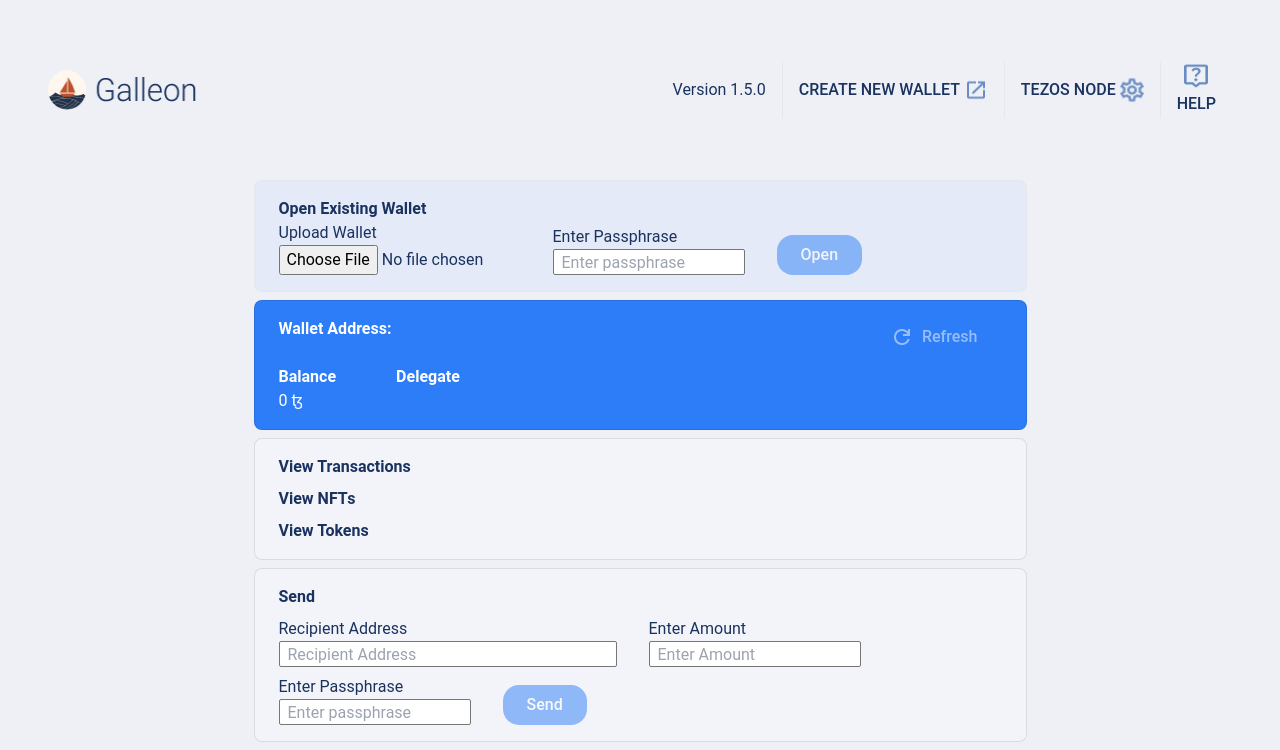
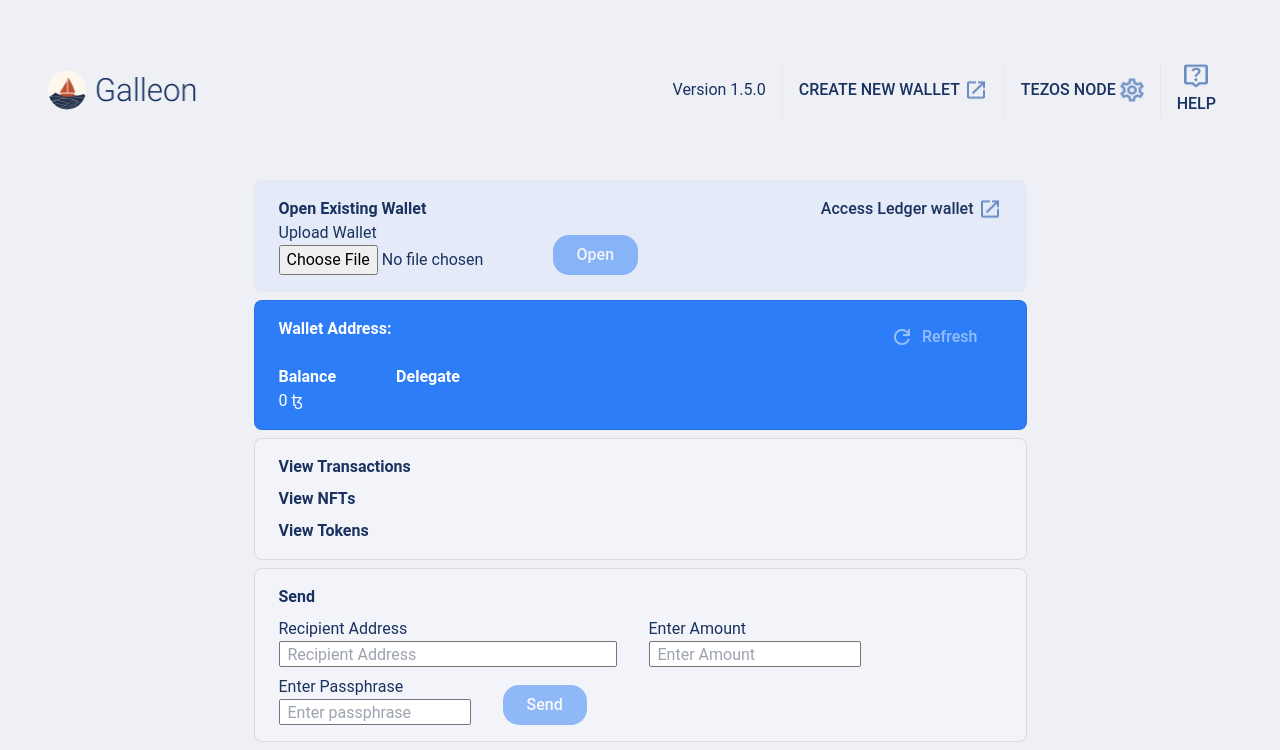
Before and after one commit to Cryptonomic/Galleon, a React app: page / in a window 1280 px wide. Shown: the top 750 px of the page. Built offline with nearby package versions, Linux system fonts and the light colour scheme.

Commit message:
Added link to Discourse for those who want to open their Ledger accounts

```diff
--- a/src/components/UploadWallet.tsx
+++ b/src/components/UploadWallet.tsx
@@ -1,6 +1,7 @@
 import React from 'react';
 import PassphraseInput from './PassphraseInput';
 import Button from './Button';
+import openIcon from '../assets/open.png';
 
 const UploadWallet = ({
     handleFileChange,
@@ -17,13 +18,26 @@
 }) => {
     return (
         <div className='bg-sky-20 py-4 px-6 border rounded-lg'>
-        <p className='font-bold'> Open Existing Wallet </p>
+        <div className='flex flex-wrap gap-2 justify-between'>
+            <p className='font-bold'> Open Existing Wallet </p>
+            <a
+                    href={'https://discourse.cryptonomic.tech/t/accessing-a-ledger-account/510'}
+                    target='_blank'
+                    rel='noopener noreferrer'
+                    className='flex gap-1 font-medium'
+                >
+                    <span>
+                        Access Ledger wallet
+                    </span>
+                    <img src={openIcon} alt='open' className='w-6 h-6' />
+            </a>
+        </div>
         <div className='flex flex-wrap items-end gap-y-2 gap-x-8'>
             <div>
             <p> Upload Wallet </p>
             <input type="file" onChange={handleFileChange} className='w-[242px]'/>
             </div>
-            <PassphraseInput value={passphrase} onChange={setPassphrase} />
+            {/* <PassphraseInput value={passphrase} onChange={setPassphrase} /> */}
             <Button text={'Open'} onButtonClick={unlockWallet} disabled={disabled} />
         </div>
         </div>
```
